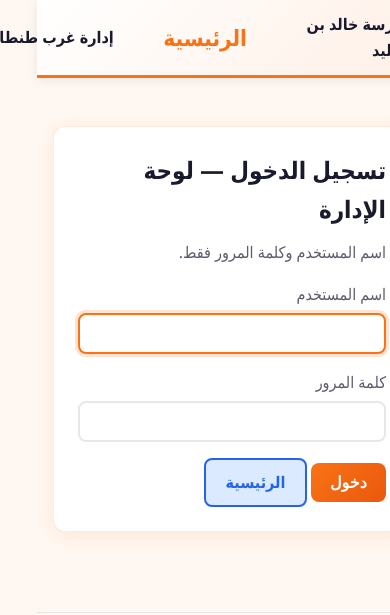
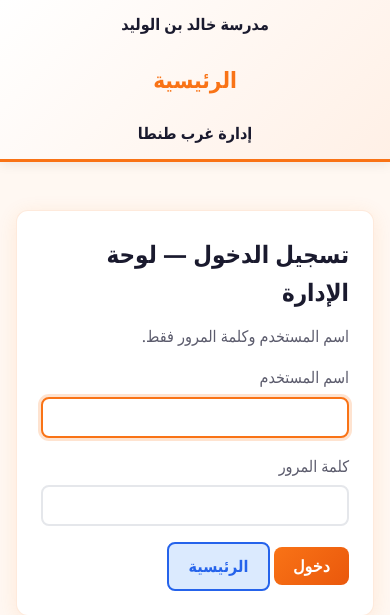
Before and after one commit to mina20032/school, a Flask app: page /admin in a window 390 px wide. Shown: the top 615 px of the page. Run offline with Flask 3, Linux system fonts and the light colour scheme.

Commit message:
Update style.css

```diff
--- a/static/css/style.css
+++ b/static/css/style.css
@@ -574,10 +574,54 @@ tr:hover td { background: var(--surface2); }
     color: #fff;
 }
 
-/* Responsive */
+/* Responsive: tablet & mobile */
+@media (max-width: 768px) {
+    /* Header: titles تتراص بشكل عمودي ومُركز */
+    .navbar {
+        flex-direction: column;
+        align-items: center;
+        justify-content: center;
+        padding: 0.75rem 1rem;
+        text-align: center;
+    }
+    .navbar-section {
+        min-width: auto;
+        justify-content: center;
+    }
+    .navbar-section-right,
+    .navbar-section-left {
+        justify-content: center;
+    }
+    .navbar-title {
+        order: 0;
+        flex: 0 0 auto;
+        text-align: center;
+    }
+
+    /* Hero card: في المنتصف وبعرض مناسب للموبايل */
+    .hero.card {
+        max-width: 480px;
+        margin: 1rem auto;
+    }
+
+    /* Rotating images: دائماً في منتصف الصفحة عرضياً */
+    .home-circles-wrap {
+        justify-content: center;
+        align-items: center;
+        width: 100%;
+    }
+    .home-circles {
+        width: 100%;
+        max-width: 320px;
+        margin: 0 auto;
+    }
+
+    .container {
+        padding: 1rem;
+    }
+}
+
 @media (max-width: 600px) {
-    .navbar { padding: 0.75rem 1rem; }
-    .container { padding: 1rem; }
     .hero h1 { font-size: 1.5rem; }
     .hero-actions { flex-direction: column; align-items: center; }
     .btn-hero { width: 100%; max-width: 280px; }
```
